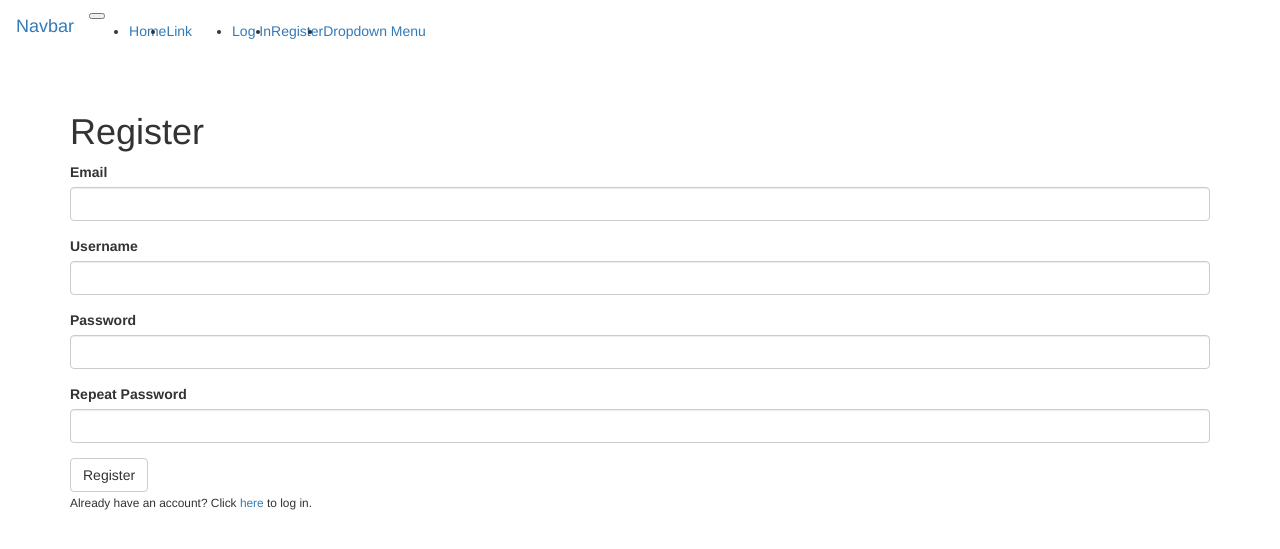
After one commit to jasminefiner/usermanagement, a Flask app: page /auth/register in a window 1280 px wide. The commit adds this page. Shown: the top 549 px of the page. Run offline with Flask 2, Linux system fonts and the light colour scheme; some libraries are stand-ins or nearby versions.

Commit message:
added user registration and account confirmation

```diff
--- a/app/__init__.py
+++ b/app/__init__.py
@@ -3,12 +3,15 @@ from flask_bootstrap import Bootstrap
 from flask_sqlalchemy import SQLAlchemy
 from flask_migrate import Migrate
 from flask_login import LoginManager
+from flask_mail import Mail
 from config import config
 
 bootstrap = Bootstrap()
 db = SQLAlchemy()
 migrate = Migrate()
 login_manager = LoginManager()
+login_manager.login_view = 'auth.login'
+mail = Mail()
 
 def create_app(config_name):
     app = Flask(__name__)
@@ -19,6 +22,7 @@ def create_app(config_name):
     db.init_app(app)
     migrate.init_app(app, db)
     login_manager.init_app(app)
+    mail.init_app(app)
 
     from .main_blueprint import main as main_blueprint
     app.register_blueprint(main_blueprint)
--- a/app/auth_blueprint/forms.py
+++ b/app/auth_blueprint/forms.py
@@ -6,3 +6,10 @@ class LogInForm(FlaskForm):
     email = StringField('Email', validators=[DataRequired(), Email()])
     password = PasswordField('Password', validators=[DataRequired()])
     submit = SubmitField('Log In')
+
+class RegistrationForm(FlaskForm):
+    email = StringField('Email', validators=[DataRequired(), Email()])
+    username = StringField('Username', validators=[DataRequired()])
+    password = PasswordField('Password', validators=[DataRequired(), EqualTo('password2')])
+    password2 = PasswordField('Repeat Password')
+    submit = SubmitField('Register')
--- a/app/auth_blueprint/views.py
+++ b/app/auth_blueprint/views.py
@@ -1,7 +1,9 @@
 from flask import render_template, flash, request, url_for, redirect
-from flask_login import login_user, logout_user, current_user
+from flask_login import login_user, logout_user, current_user, login_required
+from flask_mail import Message
 from . import auth
-from .forms import LogInForm
+from .forms import LogInForm, RegistrationForm
+from .. import db, mail
 from ..models import User
 
 @auth.route('/login', methods=['GET', 'POST'])
@@ -42,3 +44,83 @@ def logout():
     logout_user()
     flash('You have been logged out.', 'warning')
     return redirect(url_for('main.index'))
+
+@auth.route('/register', methods=['GET', 'POST'])
+def register():
+    form = RegistrationForm()
+    if form.validate_on_submit():
+        if User.query.filter_by(email=form.email.data).first() is not None:
+            # Email has already been used
+            flash('A user with that email address has already registered.', 'danger')
+            return redirect(url_for('auth.register'))
+        elif User.query.filter_by(username=form.username.data).first() is not None:
+            # Username has already been used
+            flash('Username is taken.', 'danger')
+            return redirect(url_for('auth.register'))
+
+        # form is validated and all good. Create the user.
+        user = User(email=form.email.data, username=form.username.data, password=form.password.data)
+        db.session.add(user)
+        db.session.commit()
+
+        # Generate confirmation token
+        token = user.generate_confirmation_token()
+
+        # Send confirmation token to user via email
+        # Create instance of message
+        msg = Message()
+        msg.recipients = [user.email]
+        msg.subject = 'Account Confirmation'
+        msg.html = render_template('auth/email/account_confirmation.html', user=user, token=token)
+        mail.send(msg)
+        flash('You have successfully registered. Please check your email to confirm your account.', 'success')
+        return redirect(url_for('auth.login'))
+    for field, errors in form.errors.items():
+        for error in errors:
+            flash(u"Error in the %s field - %s" % (
+                getattr(form, field).label.text,
+                error
+            ), 'danger')
+    return render_template('auth/register.html', form=form, current_user=current_user)
+
+@auth.route('/confirm/<token>')
+@login_required
+def confirm(token):
+    if current_user.confirmed:
+        flash('Your account is already confirmed.', 'warning')
+        return redirect(url_for('main.index'))
+    if current_user.confirm(token):
+        db.session.commit()
+        flash('You have successfully confirmed your account.', 'success')
+    else:
+        flash('Invalid confirmation token. Your token has either expired or is invalid.')
+    return redirect(url_for('main.index'))
+
+@auth.before_app_request
+def before_request():
+    if current_user.is_authenticated and not current_user.confirmed and request.blueprint != 'auth' and request.endpoint != 'static':
+        return redirect(url_for('auth.unconfirmed'))
+
+@auth.route('/unconfirmed')
+@login_required
+def unconfirmed():
+    if current_user.confirmed:
+        flash('You are confirmed!', 'success')
+        return redirect(url_for('main.index'))
+    return render_template('auth/unconfirmed.html', user=current_user)
+
+@auth.route('/confirm')
+@login_required
+def resend_confirmation():
+    if current_user.confirmed:
+        flash('You are already confirmed. No need to send new link.', 'success')
+        return redirect(url_for('main.index'))
+    token = current_user.generate_confirmation_token()
+    # Send confirmation token to user
+    msg = Message()
+    msg.recipients = [current_user.email] # this will be user.email
+    msg.html = render_template('auth/email/account_confirmation.html', user=current_user, token=token)
+    mail.send(msg)
+
+    flash('A new confirmation token email has been send to you.', 'success')
+    return redirect(url_for('main.index'))
--- /dev/null
+++ b/app/templates/auth/register.html
@@ -0,0 +1,8 @@
+{% extends 'base.html'%}
+{% import 'bootstrap/wtf.html' as wtf %}
+
+{% block page_content %}
+<h1>Register</h1>
+{{ wtf.quick_form(form) }}
+<small>Already have an account? Click <a href="{{ url_for('auth.login') }}"> here</a> to log in.</small>
+{% endblock %}
--- a/app/templates/base.html
+++ b/app/templates/base.html
@@ -1,6 +1,6 @@
 {% extends "bootstrap/base.html" %}
 
-{% block title %}Flask Application{% endblock %}
+{% block title %}User Management System{% endblock %}
 {% block head %}
 {{ super() }}
 {% endblock %}
@@ -23,14 +23,17 @@
         </ul>
         <ul class="navbar-nav ml-auto">
             {% if not current_user.is_authenticated %}
-            <li class="nav-link">
-                <a href="{{ url_for('auth.login') }}">
+            <li class="nav-item">
+                <a class="nav-link" href="{{ url_for('auth.login') }}">
                     Log In
                 </a>
             </li>
+            <li class="nav-item">
+                <a class="nav-link" href="{{ url_for('auth.register') }}">Register</a>
+            </li>
             {% else %}
-            <li class="nav-link">
-                <a href="{{ url_for('auth.logout') }}">
+            <li class="nav-item">
+                <a class="nav-link" href="{{ url_for('auth.logout') }}">
                     Log Out
                 </a>
             </li>
```
Also changed, not shown: app/models.py (+18 -0 lines), app/templates/auth/email/account_confirmation.html (added, +8 -0 lines), app/templates/auth/unconfirmed.html (added, +13 -0 lines), config.py (+7 -0 lines), requirements.txt (added, +22 -0 lines), tests/test_auth.py (+94 -0 lines), tests/test_user_model.py (+14 -0 lines), data-dev.sqlite.
